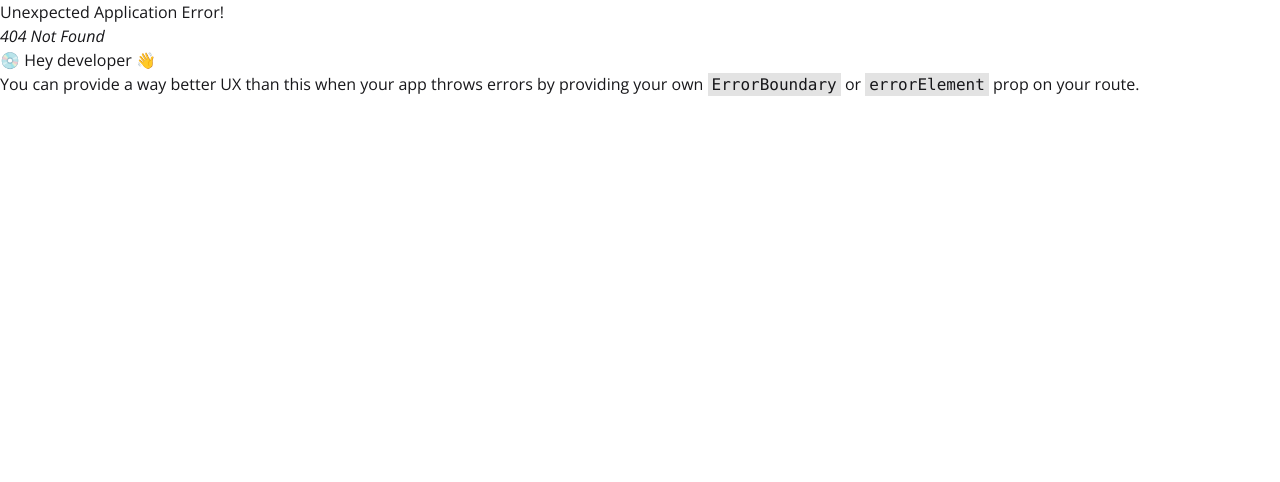
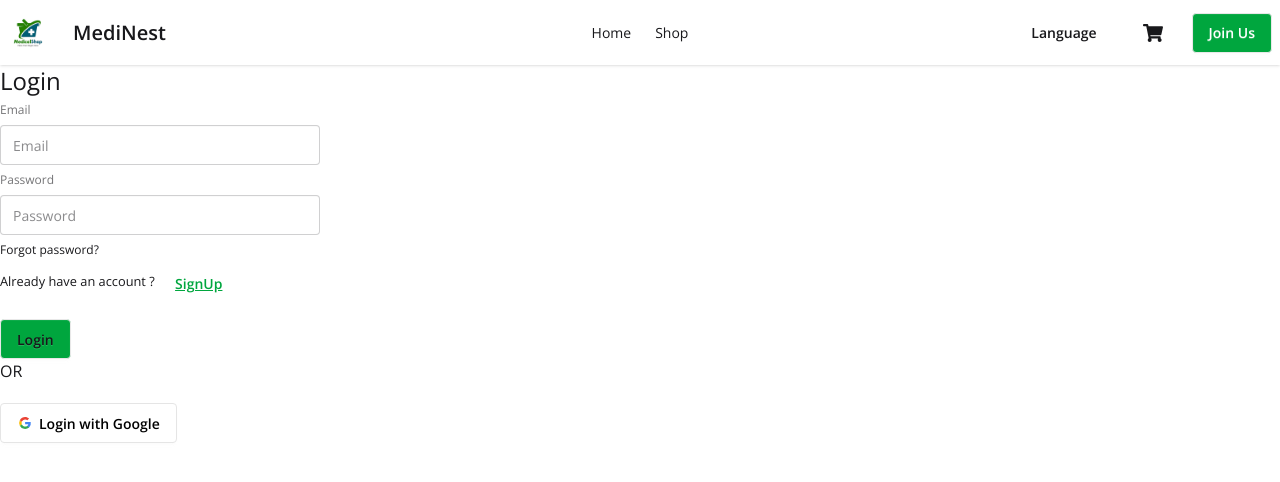
Before and after one commit to safikolislam/MediNest-Client, a React (Vite) app: page /Login in a window 1280 px wide. Before the commit this address had no page. Shown: the top 482 px of the page. Built offline with nearby package versions, Linux system fonts and the light colour scheme; no server answers.

Commit message:
added the navbar functionality

```diff
--- a/package.json
+++ b/package.json
@@ -11,8 +11,10 @@
   },
   "dependencies": {
     "@tailwindcss/vite": "^4.1.11",
+    "firebase": "^11.10.0",
     "react": "^19.1.0",
     "react-dom": "^19.1.0",
+    "react-hook-form": "^7.60.0",
     "react-icons": "^5.5.0",
     "react-router": "^7.7.0",
     "tailwindcss": "^4.1.11"
--- /dev/null
+++ b/src/Contexts/AuthContext.jsx
@@ -0,0 +1,4 @@
+import { createContext } from "react";
+
+
+export  const AuthContext = createContext();
--- /dev/null
+++ b/src/Contexts/AuthProvider.jsx
@@ -0,0 +1,68 @@
+import React, { useEffect, useState } from 'react';
+import { AuthContext } from './AuthContext';
+import {
+  createUserWithEmailAndPassword,
+  GoogleAuthProvider,
+  onAuthStateChanged,
+  signInWithEmailAndPassword,
+  signInWithPopup,
+  signOut,
+} from 'firebase/auth';
+import { auth } from '../firebase/firebase.init';
+
+
+
+const googleProvider = new GoogleAuthProvider();
+
+const AuthProvider = ({ children }) => {
+  const [user, setUser] = useState(null);
+  const [loading, setLoading] = useState(true);
+
+  const createUser = (email, password) => {
+    setLoading(true);
+    return createUserWithEmailAndPassword(auth, email, password);
+  };
+
+  const signIn = (email, password) => {
+    setLoading(true);
+    return signInWithEmailAndPassword(auth, email, password);
+  };
+  const signInWithGoogle =()=>{
+    setLoading(true);
+    return signInWithPopup(auth,googleProvider,)
+  }
+
+  const logOut = () => {
+    setLoading(true);
+    return signOut(auth);
+  };
+
+  useEffect(() => {
+    const unsubscribe = onAuthStateChanged(auth, (currentUser) => {
+      setUser(currentUser);
+
+      setLoading(false);
+    });
+
+    return () => {
+      unsubscribe();
+    };
+  }, []);
+
+  const authInfo = {
+    user,
+    loading,
+    logOut,
+    createUser,
+    signInWithGoogle,
+    signIn,
+  };
+
+  return (
+    <AuthContext value={authInfo}>
+      {children}
+    </AuthContext>
+  );
+};
+
+export default AuthProvider;
--- /dev/null
+++ b/src/firebase/firebase.init.js
@@ -0,0 +1,17 @@
+
+import { initializeApp } from "firebase/app";
+
+
+import { getAuth } from "firebase/auth";
+
+const firebaseConfig = {
+  apiKey: import.meta.env.VITE_apiKey,
+  authDomain: import.meta.env.VITE_authDomain,
+  projectId: import.meta.env.VITE_projectId,
+  storageBucket: import.meta.env.VITE_storageBucket,
+  messagingSenderId: import.meta.env.VITE_messagingSenderId,
+  appId: import.meta.env.VITE_appId
+};
+
+const app = initializeApp(firebaseConfig);
+export const auth = getAuth(app)
--- /dev/null
+++ b/src/hooks/UseAuth.jsx
@@ -0,0 +1,12 @@
+import React, { use } from 'react';
+import { AuthContext } from '../Contexts/AuthContext';
+
+
+const UseAuth = () => {
+
+      const authInfo = use(AuthContext);
+      return authInfo
+
+};
+
+export default UseAuth;
--- a/src/main.jsx
+++ b/src/main.jsx
@@ -3,12 +3,16 @@
 import './index.css'
 import { RouterProvider } from 'react-router'
 import { router } from './router/router'
+import AuthProvider from './Contexts/AuthProvider'
 
 
 createRoot(document.getElementById('root')).render(
   <StrictMode>
     <div className="open-sans-normal">
-   <RouterProvider router={router}></RouterProvider>
+      <AuthProvider>
+<RouterProvider router={router}></RouterProvider>
+      </AuthProvider>
+
    </div>
   </StrictMode>,
 )
--- /dev/null
+++ b/src/pages/Login/Login.jsx
@@ -0,0 +1,39 @@
+
+import {useForm} from "react-hook-form"
+import { Link } from "react-router";
+import SocialLogin from "../SocialLogin/SocialLogin";
+
+
+
+const Login = () => {
+    const {register,handleSubmit,formState:{errors}} = useForm()
+    const onSubmit = data =>{
+        console.log(data);
+    }
+    return (
+        <div>
+            <form onSubmit={handleSubmit(onSubmit)}>
+                <h2 className="text-2xl">Login</h2>
+               <fieldset className="fieldset">
+          <label className="label">Email</label>
+          <input type="email" {...register("email")} className="input" placeholder="Email" />
+          <label className="label">Password</label>
+          <input type="password"
+           {...register("password",{required:true,minLength:6})} className="input" placeholder="Password" />
+           {
+            errors.password?.type === 'required' && <p className="text-red-500">password is required</p>
+           }
+           {
+            errors.password?.type==='minLength' && <p className="text-red-500">Password Must be  6 characters or longer</p>
+           }
+          <div><a className="link link-hover">Forgot password?</a></div>
+        </fieldset>
+           <p><small>Already have an account ?  <Link className="btn btn-link text-green-600" to="/SignUp">SignUp</Link> </small></p>
+          <button className="btn bg-green-600  mt-4">Login</button>
+            </form>
+            <SocialLogin></SocialLogin>
+        </div>
+    );
+};
+
+export default Login;
--- /dev/null
+++ b/src/pages/SignUp/SignUp.jsx
@@ -0,0 +1,52 @@
+import {useForm} from 'react-hook-form';
+
+
+
+import { Link } from 'react-router';
+import SocialLogin from '../SocialLogin/SocialLogin';
+import UseAuth from '../../hooks/UseAuth';
+
+const SignUp = () => {
+
+        const {register,handleSubmit,formState:{errors}} = useForm();
+        const {createUser} = UseAuth();
+        const onSubmit = data =>{
+            console.log(data);
+             createUser(data.email,data.password)
+             .then(result=>{
+                console.log(result.user);
+
+                })
+                .catch(error=>{
+                    console.log(error);
+                })
+
+        }
+    return (
+       <form onSubmit={handleSubmit(onSubmit)} >
+        <h2 className="text-2xl">Create An Account!</h2>
+                 <fieldset className="fieldset">
+          <label className="label">Email</label>
+          <input type="email" {...register("email")} className="input" placeholder="Email" />
+          {
+             errors.email?.type === 'required' && <p className="text-red-500">email is required</p>
+          }
+          <label className="label">Password</label>
+          <input type="password"
+           {...register("password",{required:true,minLength:6})} className="input" placeholder="Password" />
+           {
+            errors.password?.type === 'required' && <p className="text-red-500">password is required</p>
+           }
+           {
+            errors.password?.type==='minLength' && <p className="text-red-500">Password Must be  6 characters or longer</p>
+           }
+          <div><a className="link link-hover">Forgot password?</a></div>
+        </fieldset>
+        <p><small>Already have an account ?  <Link className="btn btn-link text-green-600" to="/login">Login</Link> </small></p>
+          <button className="btn bg-green-600   mt-4">Register</button>
+          <SocialLogin></SocialLogin>
+       </form>
+    );
+};
+
+export default SignUp;
--- /dev/null
+++ b/src/pages/SocialLogin/SocialLogin.jsx
@@ -0,0 +1,31 @@
+import UseAuth from "../../hooks/UseAuth";
+
+
+
+const SocialLogin = () => {
+    const {signInWithGoogle} = UseAuth();
+    const handleGoogleSignIn = ()=>{
+            signInWithGoogle()
+            .then(result=>{
+                console.log(result.user);
+            })
+            .catch(error=>{
+                console.log(error);
+            })
+    }
+    return (
+        <div>
+            <p className="mb-5">OR</p>
+            <button onClick={handleGoogleSignIn} className="btn bg-white text-black border-[#e5e5e5]">
+  <svg aria-label="Google logo" width="16" height="16"
+   xmlns="http://www.w3.org/2000/svg" viewBox="0 0 512 512"><g><path
+    d="m0 0H512V512H0" fill="#fff"></path><path
+    fill="#34a853" d="M153 292c30 82 118 95 171 60h62v48A192 192 0
+     0190 341"></path><path fill="#4285f4" d="m386 400a140 175 0 0053-179H260v74h102q-7 37-38 57"></path><path fill="#fbbc02" d="m90 341a208 200 0 010-171l63 49q-12 37 0 73"></path><path fill="#ea4335" d="m153 219c22-69 116-109 179-50l55-54c-78-75-230-72-297 55"></path></g></svg>
+  Login with Google
+</button>
+        </div>
+    );
+};
+
+export default SocialLogin;
--- a/src/router/router.jsx
+++ b/src/router/router.jsx
@@ -5,6 +5,8 @@
 import Home from "../pages/Home/Home"
 import Shop from "../pages/Shop/Shop"
 import UpdateProfile from "../pages/UpdateProfile/UpdateProfile"
+import SignUp from "../pages/SignUp/SignUp"
+import Login from "../pages/Login/Login"
 
 
 export const router = createBrowserRouter([
@@ -25,7 +27,12 @@
                 Component:UpdateProfile
             },
             {
-
+                path:"/SignUp",
+                Component:SignUp
+            },
+            {
+                path:"/Login",
+                Component:Login
             }
         ]
     }
--- a/src/shared/Navbar/Navbar.jsx
+++ b/src/shared/Navbar/Navbar.jsx
@@ -1,13 +1,14 @@
 import logo from '../../assets/MedicineLogo.png';
 import { FaShoppingCart } from 'react-icons/fa';
-import { NavLink } from 'react-router';
+import { Link, NavLink } from 'react-router';
+import { useContext } from 'react';
+import { AuthContext } from '../../Contexts/AuthContext';
 
 const Navbar = () => {
-  const user = null;
+  const { user, logOut } = useContext(AuthContext);
 
   return (
     <div className="navbar bg-base-100 shadow-sm">
-
       <div className="navbar-start">
         <div className="dropdown">
           <div tabIndex={0} role="button" className="btn btn-ghost lg:hidden">
@@ -29,27 +30,24 @@
         </div>
       </div>
 
-
       <div className="navbar-center hidden lg:flex">
         <ul className="menu menu-horizontal px-1">
           <li>
             <NavLink to="/" className={({ isActive }) =>
-              isActive ? 'border-b-2 border-green-600 pb-1' : ''}>
+              isActive ? 'border-b-2 border-green-600 ' : ''}>
               Home
             </NavLink>
           </li>
           <li>
             <NavLink to="/Shop" className={({ isActive }) =>
-              isActive ? 'border-b-2 border-green-600 pb-1' : ''}>
+              isActive ? 'border-b-2 border-green-600 ' : ''}>
               Shop
             </NavLink>
           </li>
         </ul>
       </div>
 
-
       <div className="navbar-end flex items-center gap-3">
-
         <div className="dropdown dropdown-end">
           <div tabIndex={0} role="button" className="btn btn-ghost">Language</div>
           <ul tabIndex={0} className="dropdown-content z-[1] menu p-2 shadow bg-base-100 rounded-box w-32">
@@ -62,7 +60,6 @@
           <FaShoppingCart />
         </button>
 
-
         {user ? (
           <div className="dropdown dropdown-end">
             <div tabIndex={0} role="button" className="btn btn-ghost btn-circle avatar">
@@ -73,23 +70,25 @@
             <ul tabIndex={0} className="mt-3 z-[1] p-2 shadow menu menu-sm dropdown-content bg-base-100 rounded-box w-52">
               <li>
                 <NavLink to="/UpdateProfile" className={({ isActive }) =>
-                  isActive ? 'border-b-2 border-green-600 pb-1' : ''}>
+                  isActive ? 'border-b-2 border-green-600 ' : ''}>
                   Update Profile
                 </NavLink>
               </li>
               <li>
                 <NavLink to="/Dashboard" className={({ isActive }) =>
-                  isActive ? 'border-b-2 border-green-600 pb-1' : ''}>
+                  isActive ? 'border-b-2 border-green-600 ' : ''}>
                   Dashboard
                 </NavLink>
               </li>
               <li>
-                <button>Logout</button>
+                <button onClick={logOut}>Logout</button>
               </li>
             </ul>
           </div>
         ) : (
-          <button className="btn bg-green-600 text-white">Join Us</button>
+          <Link to="/SignUp">
+            <button className="btn bg-green-600 text-white">Join Us</button>
+          </Link>
         )}
       </div>
     </div>
```
Also changed, not shown: 1 other file (tests, documents, lock files or other folders).
